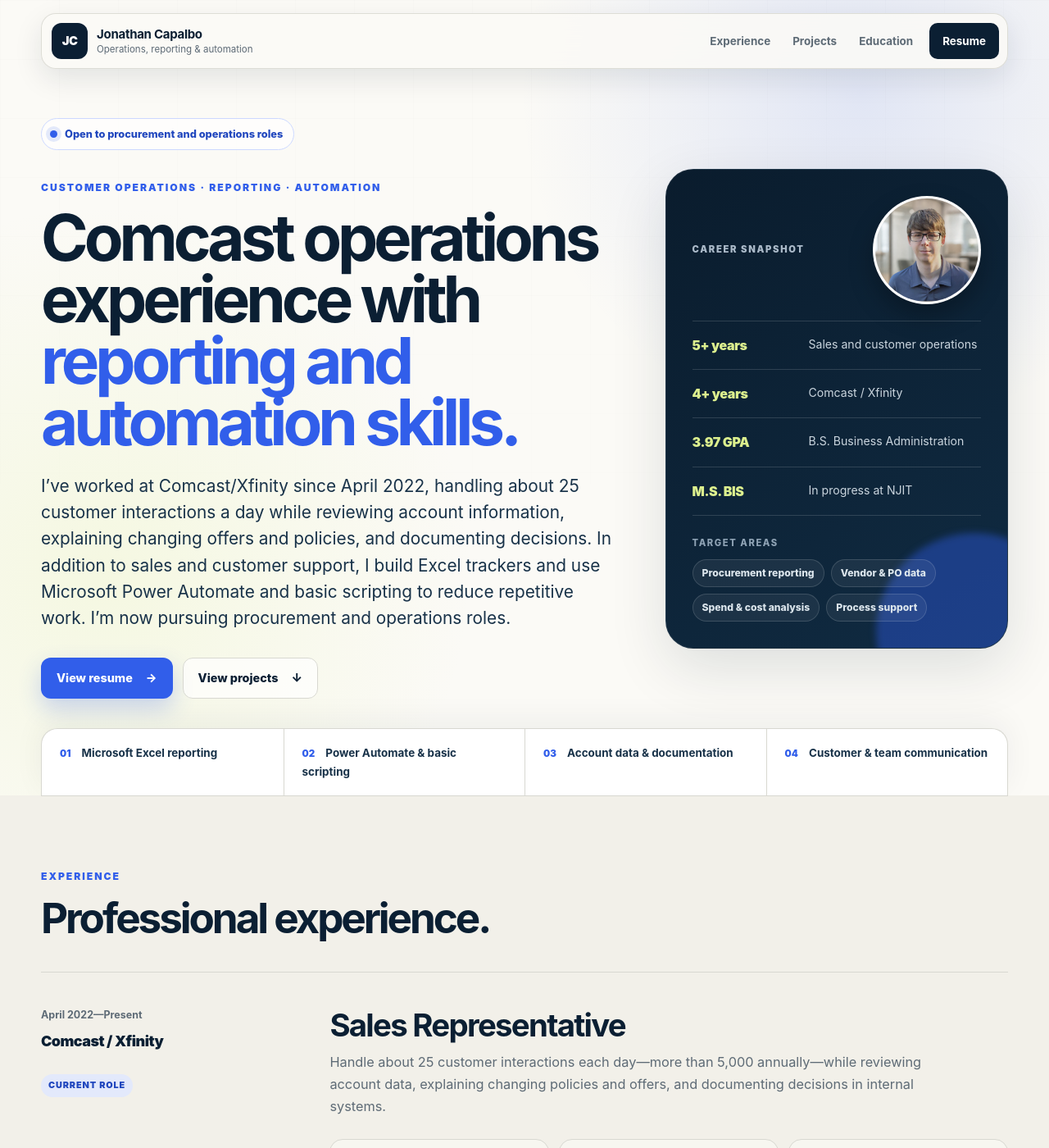
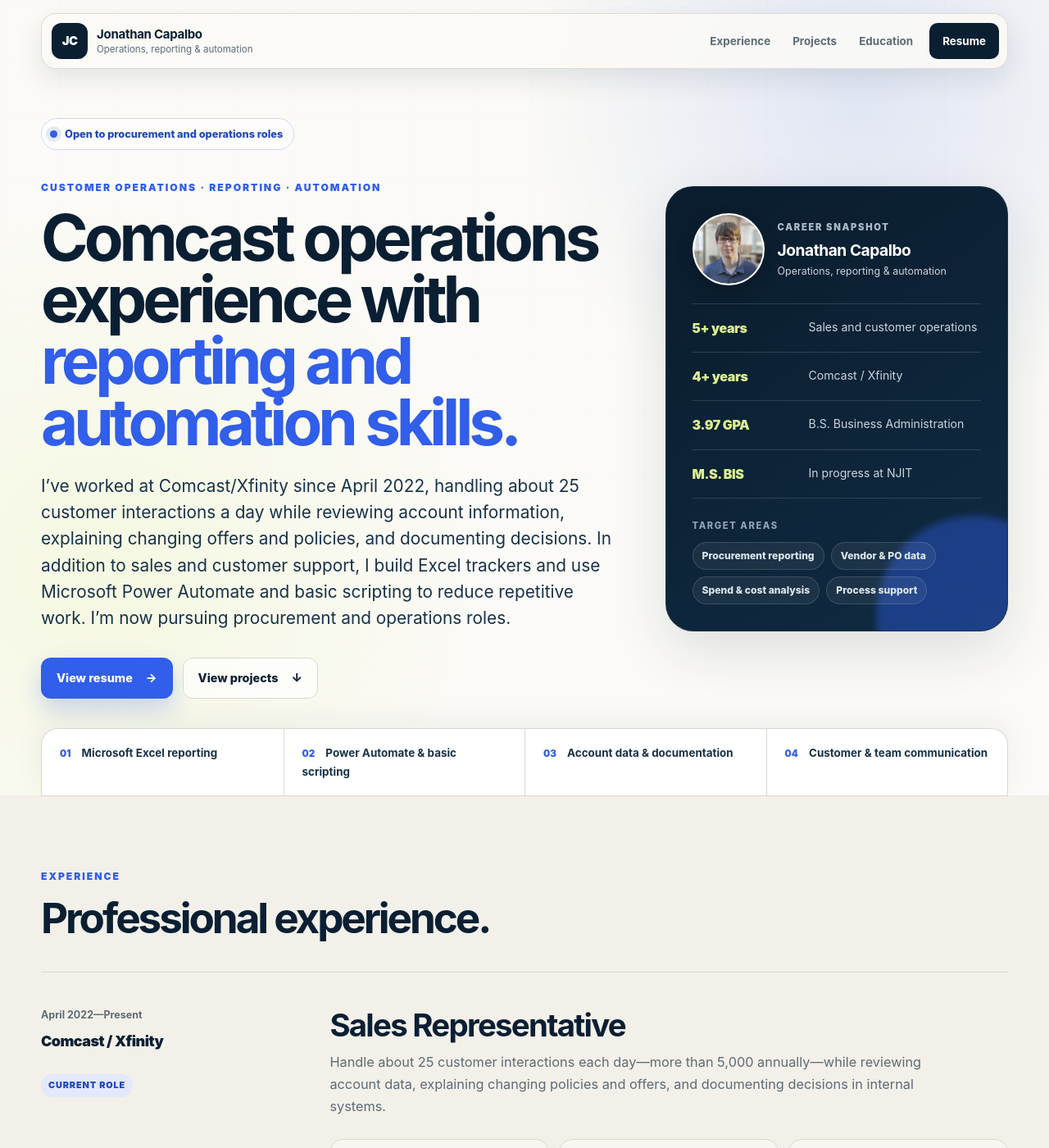
Before and after one commit to jon314159/JonathanCapalbo.me, a Jekyll site: the page index.html, which Jekyll copies as it is, in a window 1280 px wide and 1400 px high. Shown: the whole window at 82% size. Built offline with Jekyll 4.4.1, drawn with Linux system fonts in a browser that asks for light colours.

Commit message:
Refine career snapshot layout

```diff
--- a/assets/css/style.css
+++ b/assets/css/style.css
@@ -344,13 +344,12 @@
 .card-topline {
   display: flex;
   align-items: center;
-  justify-content: space-between;
-  gap: 20px;
-  margin-bottom: 20px;
+  gap: 16px;
+  margin-bottom: 22px;
 }
 
 .card-topline p {
-  margin: 0;
+  margin: 0 0 7px;
   color: #aab9c8;
   font-size: 0.7rem;
   font-weight: 900;
@@ -361,13 +360,32 @@
 .profile-photo {
   display: block;
   flex: 0 0 auto;
-  width: clamp(104px, 12vw, 132px);
-  height: clamp(104px, 12vw, 132px);
-  border: 3px solid rgba(255, 255, 255, 0.82);
+  width: clamp(72px, 7vw, 88px);
+  height: clamp(72px, 7vw, 88px);
+  border: 2px solid rgba(255, 255, 255, 0.86);
   border-radius: 50%;
   background: #fff;
-  box-shadow: 0 14px 30px rgba(0, 0, 0, 0.28);
+  box-shadow: 0 10px 22px rgba(0, 0, 0, 0.22);
   object-fit: cover;
+  object-position: 50% 50%;
+}
+
+.snapshot-intro { min-width: 0; }
+
+.snapshot-intro strong {
+  display: block;
+  color: #fff;
+  font-size: clamp(1.05rem, 1.5vw, 1.24rem);
+  line-height: 1.15;
+  letter-spacing: -0.025em;
+}
+
+.snapshot-intro span {
+  display: block;
+  margin-top: 6px;
+  color: #cad5de;
+  font-size: 0.78rem;
+  line-height: 1.4;
 }
 
 .quick-facts {
@@ -930,6 +948,8 @@
   .button { width: 100%; justify-content: space-between; }
   .hero-links { justify-content: center; }
   .recruiter-card { display: block; padding: 24px; }
+  .card-topline { gap: 14px; margin-bottom: 18px; }
+  .profile-photo { width: 72px; height: 72px; }
   .quick-facts div { grid-template-columns: 105px 1fr; }
   .proof-bar p { padding: 15px; font-size: 0.74rem; }
   .section { width: min(100% - 32px, 1180px); padding: 76px 0; }
--- a/index.html
+++ b/index.html
@@ -12,7 +12,7 @@
     <meta property="og:url" content="https://jonathancapalbo.me/" />
     <link rel="canonical" href="https://jonathancapalbo.me/" />
     <link rel="icon" href="favicon.svg" type="image/svg+xml" />
-    <link rel="stylesheet" href="assets/css/style.css?v=41" />
+    <link rel="stylesheet" href="assets/css/style.css?v=42" />
   </head>
   <body>
     <a class="skip-link" href="#main-content">Skip to content</a>
@@ -47,8 +47,12 @@
 
         <aside class="recruiter-card" aria-label="Career snapshot">
           <div class="card-topline">
-            <p>Career snapshot</p>
             <img class="profile-photo" src="assets/images/jonathan-capalbo-headshot.png" width="800" height="800" alt="Jonathan Capalbo" decoding="async" fetchpriority="high" />
+            <div class="snapshot-intro">
+              <p>Career snapshot</p>
+              <strong>Jonathan Capalbo</strong>
+              <span>Operations, reporting &amp; automation</span>
+            </div>
           </div>
           <dl class="quick-facts">
             <div><dt>5+ years</dt><dd>Sales and customer operations</dd></div>
```
